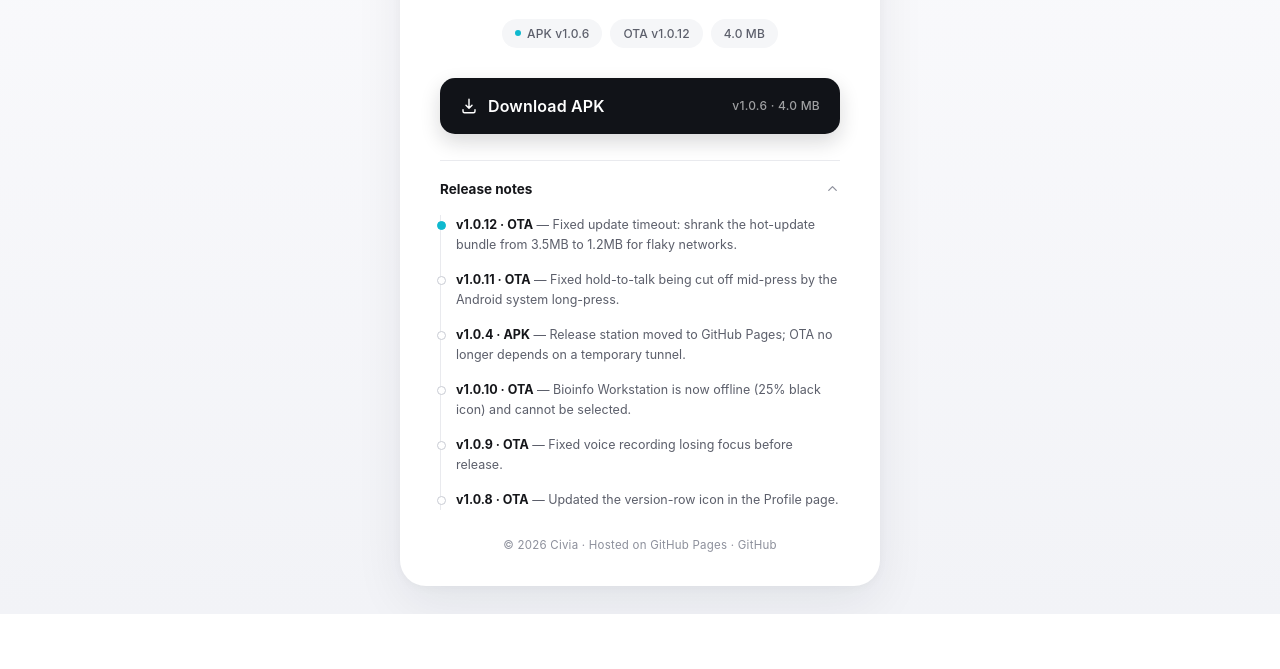
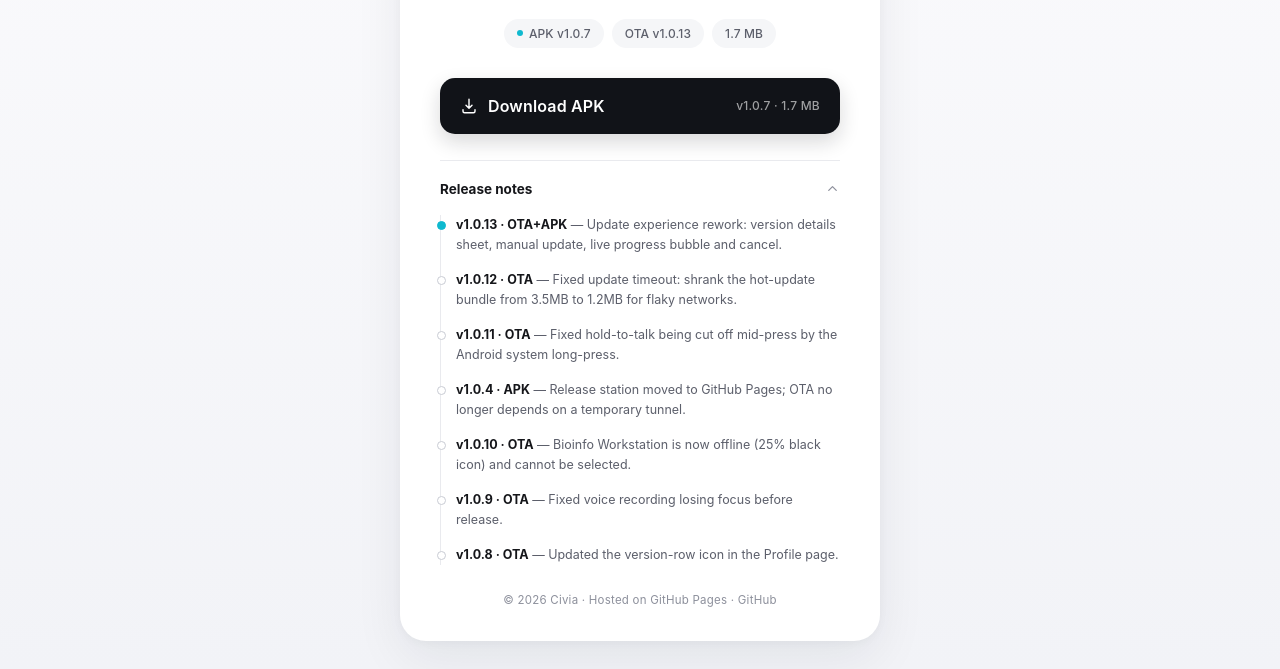
Before and after one commit to luact-nb/civia-ota, a plain HTML site: page index.html in a window 1280 px wide. Both pictures are taken after a click on the heading "Release notes". Shown: the part 269-938 px from the top of the page. Before the commit the page ends 883 px from the top, so only its background shows below. Drawn offline with Linux system fonts and the light colour scheme.

Commit message:
v1.0.13 / APK v1.0.7: update experience rework (details sheet, manual update, progress bubble, cancel)

```diff
--- a/index.html
+++ b/index.html
@@ -156,9 +156,9 @@
       <h1>Civia</h1>
       <p class="subtitle" data-i18n="subtitle">Android 客户端 · 下载与更新</p>
       <div class="badges">
-        <span class="badge"><span class="dot"></span>APK v1.0.6</span>
-        <span class="badge">OTA v1.0.12</span>
-        <span class="badge">4.0 MB</span>
+        <span class="badge"><span class="dot"></span>APK v1.0.7</span>
+        <span class="badge">OTA v1.0.13</span>
+        <span class="badge">1.7 MB</span>
       </div>
     </div>
 
@@ -168,7 +168,7 @@
         <path d="M12 3v12m0 0 4-4m-4 4-4-4M4 17v2a2 2 0 0 0 2 2h12a2 2 0 0 0 2-2v-2"/>
       </svg>
       <span data-i18n="cta">下载 APK</span>
-      <span class="meta">v1.0.6 · 4.0 MB</span>
+      <span class="meta">v1.0.7 · 1.7 MB</span>
     </a>
 
     <details>
@@ -180,12 +180,13 @@
         </svg>
       </summary>
       <ul class="log">
-        <li><b data-i18n="l0v">v1.0.12 · OTA</b> — <span data-i18n="l0d">修复更新失败 timeout：热更包从 3.5MB 瘦身到 1.2MB，下载更稳。</span></li>
-        <li><b data-i18n="l1v">v1.0.11 · OTA</b> — <span data-i18n="l1d">修复长按说话被安卓系统长按打断、录音面板闪退的问题。</span></li>
-        <li><b data-i18n="l2v">v1.0.4 · APK</b> — <span data-i18n="l2d">更新站迁移至 GitHub Pages 固定地址，OTA 不再依赖临时隧道。</span></li>
-        <li><b data-i18n="l3v">v1.0.10 · OTA</b> — <span data-i18n="l3d">生信分析工作站改为离线状态（25% 黑图标），离线设备不可点击切换。</span></li>
-        <li><b data-i18n="l4v">v1.0.9 · OTA</b> — <span data-i18n="l4d">修复长按说话未松手就切到文字输入焦点的问题。</span></li>
-        <li><b data-i18n="l5v">v1.0.8 · OTA</b> — <span data-i18n="l5d">「我的」页版本行图标换为 Figma 设计稿图标。</span></li>
+        <li><b data-i18n="l0v">v1.0.13 · OTA+APK</b> — <span data-i18n="l0d">版本更新体验优化：版本详情入口、手动更新、进度气泡与中断更新。</span></li>
+        <li><b data-i18n="l1v">v1.0.12 · OTA</b> — <span data-i18n="l1d">修复更新失败 timeout：热更包从 3.5MB 瘦身到 1.2MB，下载更稳。</span></li>
+        <li><b data-i18n="l2v">v1.0.11 · OTA</b> — <span data-i18n="l2d">修复长按说话被安卓系统长按打断、录音面板闪退的问题。</span></li>
+        <li><b data-i18n="l3v">v1.0.4 · APK</b> — <span data-i18n="l3d">更新站迁移至 GitHub Pages 固定地址，OTA 不再依赖临时隧道。</span></li>
+        <li><b data-i18n="l4v">v1.0.10 · OTA</b> — <span data-i18n="l4d">生信分析工作站改为离线状态（25% 黑图标），离线设备不可点击切换。</span></li>
+        <li><b data-i18n="l5v">v1.0.9 · OTA</b> — <span data-i18n="l5d">修复长按说话未松手就切到文字输入焦点的问题。</span></li>
+        <li><b data-i18n="l6v">v1.0.8 · OTA</b> — <span data-i18n="l6d">「我的」页版本行图标换为 Figma 设计稿图标。</span></li>
       </ul>
     </details>
 
@@ -202,24 +203,26 @@
       subtitle: "Android 客户端 · 下载与更新",
       cta: "下载 APK",
       logTitle: "更新记录",
-      l0v: "v1.0.12 · OTA", l0d: "修复更新失败 timeout：热更包从 3.5MB 瘦身到 1.2MB，下载更稳。",
-      l1v: "v1.0.11 · OTA", l1d: "修复长按说话被安卓系统长按打断、录音面板闪退的问题。",
-      l2v: "v1.0.4 · APK", l2d: "更新站迁移至 GitHub Pages 固定地址，OTA 不再依赖临时隧道。",
-      l3v: "v1.0.10 · OTA", l3d: "生信分析工作站改为离线状态（25% 黑图标），离线设备不可点击切换。",
-      l4v: "v1.0.9 · OTA", l4d: "修复长按说话未松手就切到文字输入焦点的问题。",
-      l5v: "v1.0.8 · OTA", l5d: "「我的」页版本行图标换为 Figma 设计稿图标。",
+      l0v: "v1.0.13 · OTA+APK", l0d: "版本更新体验优化：版本详情入口、手动更新、进度气泡与中断更新。",
+      l1v: "v1.0.12 · OTA", l1d: "修复更新失败 timeout：热更包从 3.5MB 瘦身到 1.2MB，下载更稳。",
+      l2v: "v1.0.11 · OTA", l2d: "修复长按说话被安卓系统长按打断、录音面板闪退的问题。",
+      l3v: "v1.0.4 · APK", l3d: "更新站迁移至 GitHub Pages 固定地址，OTA 不再依赖临时隧道。",
+      l4v: "v1.0.10 · OTA", l4d: "生信分析工作站改为离线状态（25% 黑图标），离线设备不可点击切换。",
+      l5v: "v1.0.9 · OTA", l5d: "修复长按说话未松手就切到文字输入焦点的问题。",
+      l6v: "v1.0.8 · OTA", l6d: "「我的」页版本行图标换为 Figma 设计稿图标。",
       hosted: "Hosted on GitHub Pages"
     },
     en: {
       subtitle: "Android app · Download & updates",
       cta: "Download APK",
       logTitle: "Release notes",
-      l0v: "v1.0.12 · OTA", l0d: "Fixed update timeout: shrank the hot-update bundle from 3.5MB to 1.2MB for flaky networks.",
-      l1v: "v1.0.11 · OTA", l1d: "Fixed hold-to-talk being cut off mid-press by the Android system long-press.",
-      l2v: "v1.0.4 · APK", l2d: "Release station moved to GitHub Pages; OTA no longer depends on a temporary tunnel.",
-      l3v: "v1.0.10 · OTA", l3d: "Bioinfo Workstation is now offline (25% black icon) and cannot be selected.",
-      l4v: "v1.0.9 · OTA", l4d: "Fixed voice recording losing focus before release.",
-      l5v: "v1.0.8 · OTA", l5d: "Updated the version-row icon in the Profile page.",
+      l0v: "v1.0.13 · OTA+APK", l0d: "Update experience rework: version details sheet, manual update, live progress bubble and cancel.",
+      l1v: "v1.0.12 · OTA", l1d: "Fixed update timeout: shrank the hot-update bundle from 3.5MB to 1.2MB for flaky networks.",
+      l2v: "v1.0.11 · OTA", l2d: "Fixed hold-to-talk being cut off mid-press by the Android system long-press.",
+      l3v: "v1.0.4 · APK", l3d: "Release station moved to GitHub Pages; OTA no longer depends on a temporary tunnel.",
+      l4v: "v1.0.10 · OTA", l4d: "Bioinfo Workstation is now offline (25% black icon) and cannot be selected.",
+      l5v: "v1.0.9 · OTA", l5d: "Fixed voice recording losing focus before release.",
+      l6v: "v1.0.8 · OTA", l6d: "Updated the version-row icon in the Profile page.",
       hosted: "Hosted on GitHub Pages"
     }
   };
```
Also changed, not shown: version.json (+8 -2 lines), 4 other files.
